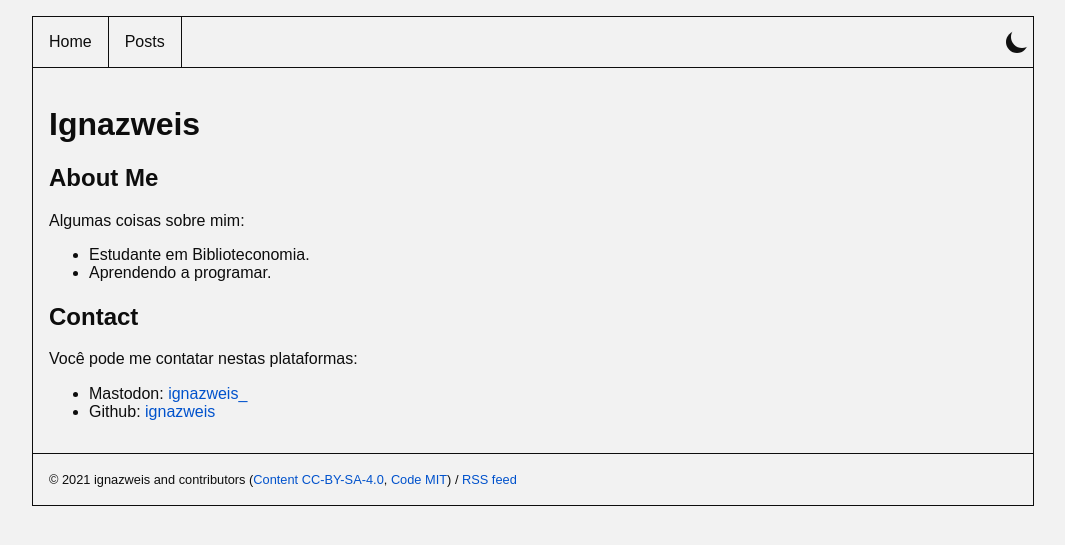
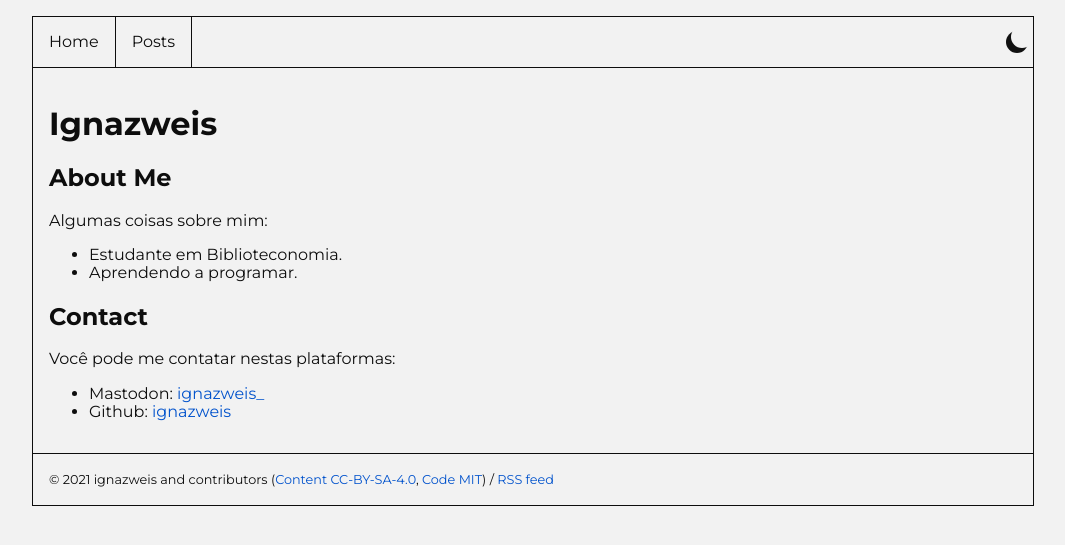
Before and after one commit to ignazweis/ignazweis.github.io, a Jekyll site: the page built from index.md, in a window 1280 px wide. Shown: the top 545 px of the page, without its empty margins (107-1172 px from the left). Built offline with Jekyll 4.4.1, drawn with Linux system fonts in a browser that asks for light colours; some web fonts are replaced.

Commit message:
fix: resolve font error with right path in styleshhet.css

```diff
--- a/assets/stylesheet.css
+++ b/assets/stylesheet.css
@@ -14,7 +14,7 @@
 
 @font-face {
     font-family: "Montserrat";
-    src: url("/assets/fonts/Montserrat/Montserrat-VariableFont_wght.ttf") format("truetype");
+    src: url("/assets/Montserrat-VariableFont_wght.ttf") format("truetype");
 }
 
 html {
```
